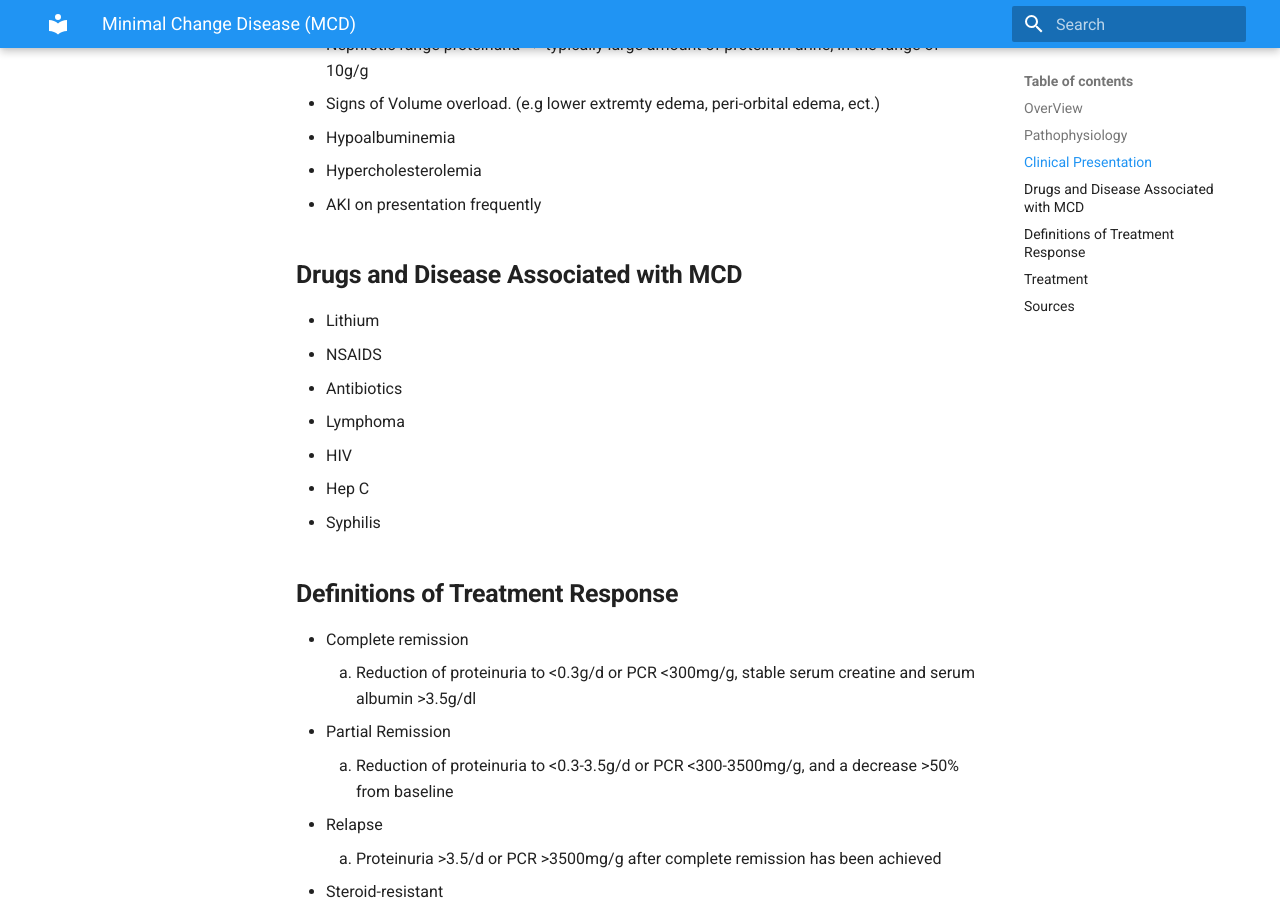
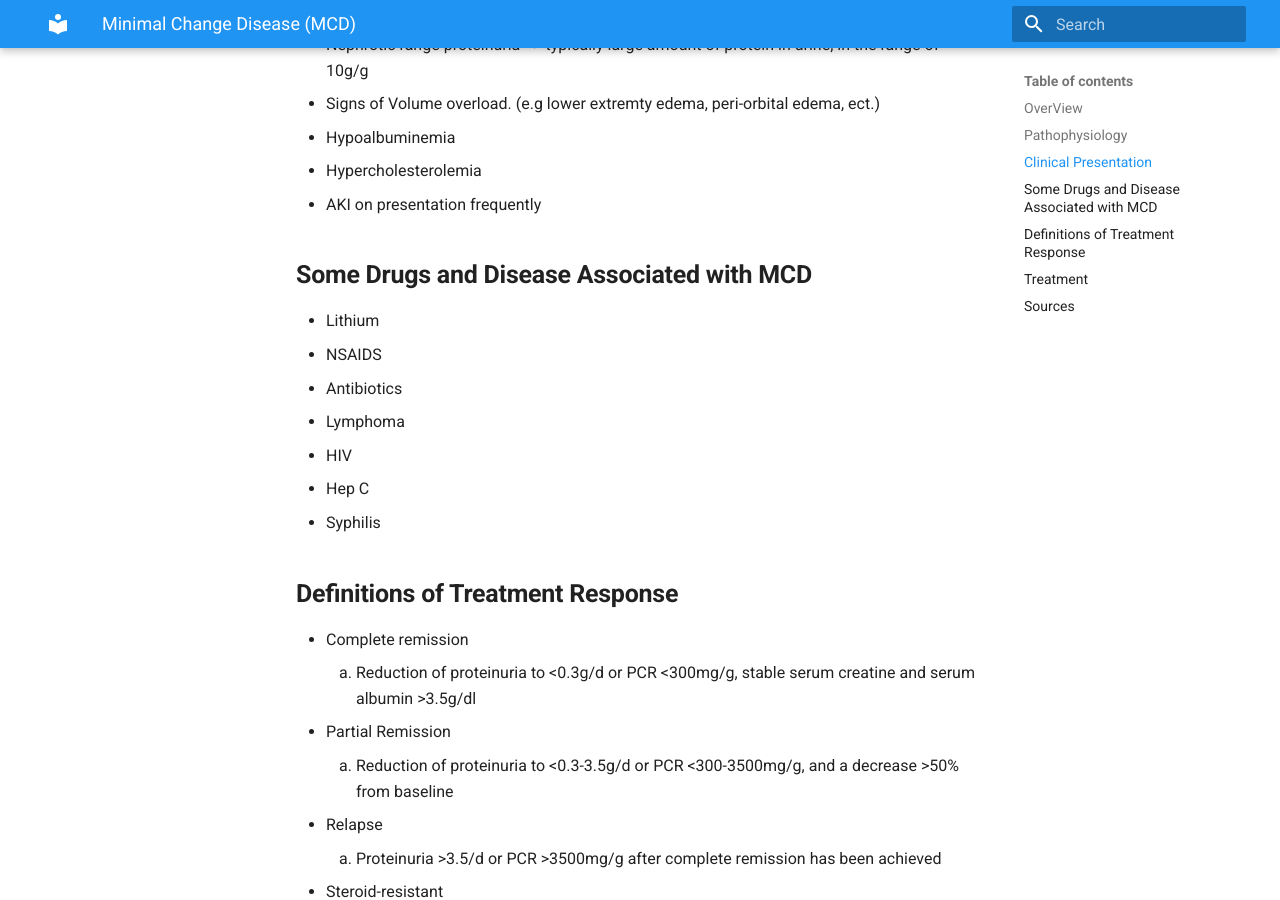
Before and after one commit to TTUNEPH2025/GN, an MkDocs documentation site: the page built from docs/MCD.md, in a window 1280 px wide and 900 px high, scrolled down 843 px. Built offline with MkDocs 1.6.1 and Material for MkDocs 9.7.7, drawn with Linux system fonts in a browser that asks for light colours.

Commit message:
Update MCD.md

```diff
--- a/docs/MCD.md
+++ b/docs/MCD.md
@@ -16,7 +16,7 @@
  * Hypoalbuminemia
  * Hypercholesterolemia
  * AKI on presentation frequently
-## **Drugs and Disease Associated with MCD**
+## **Some Drugs and Disease Associated with MCD**
  * Lithium
  * NSAIDS
  * Antibiotics
```
